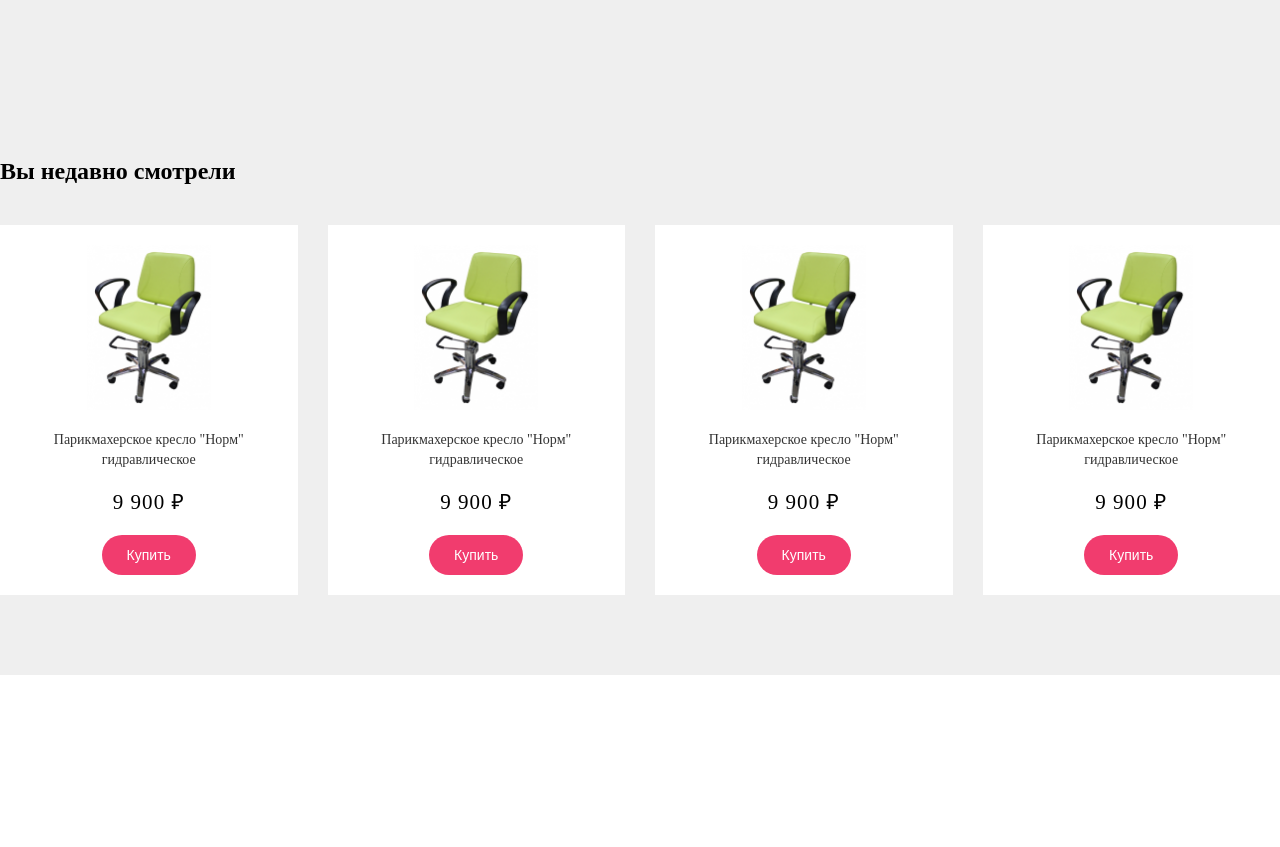
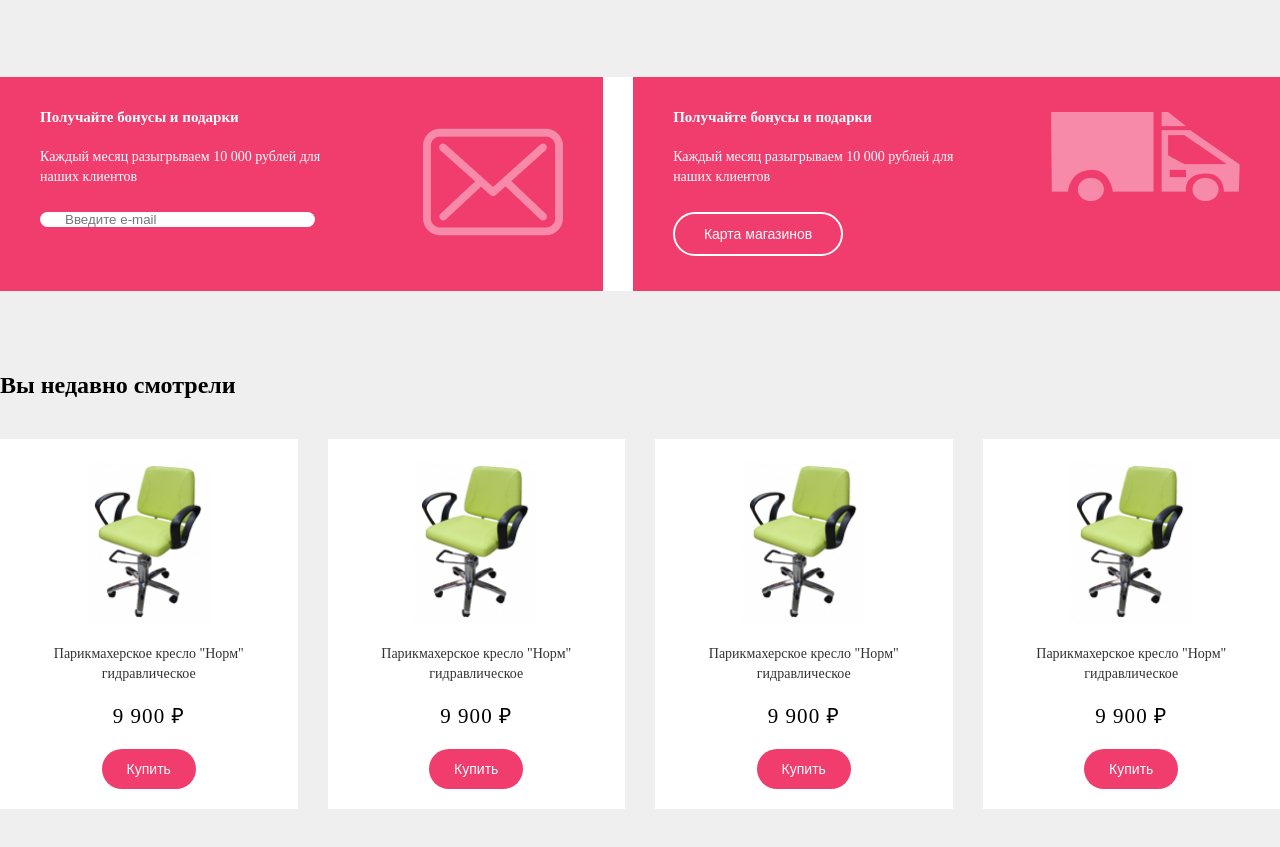
Before and after one commit to CloudClaw/html-scss-shop, a website: page index.html in a window 1280 px wide. Shown: the part 1379-2226 px from the top of the page. Before the commit the page ends 2054 px from the top, so only its background shows below. Drawn offline with Linux system fonts and the light colour scheme.

Commit message:
added styles and html for info-blocks

```diff
--- a/index.html
+++ b/index.html
@@ -108,6 +108,35 @@
     </section>
     <!--SPECIAL-PRODUCTS-->
 
+	 <!--INFO-BLOCKS-->
+	 <section class="info-blocks">
+		<div class="wrapper info-blocks__wrapper">
+			<div class="info-blocks__item info-block">
+				<div class="info-block__main-block">
+					<h2 class="info-block__title">Получайте бонусы и подарки</h2>
+					<span class="info-block__subtitle">Каждый месяц разыгрываем
+						10 000 рублей для наших клиентов</span>
+					<input type="text" class="info-block__input" placeholder="Введите e-mail">
+				</div>
+				<div class="info-blocks__image-block">
+					<img src="./src/assets/info-blocks/envelope.png" alt="envelope" class="info-block__image">
+				</div>
+			</div>
+			<div class="info-blocks__item info-block">
+				<div class="info-block__main-block">
+					<h2 class="info-block__title">Получайте бонусы и подарки</h2>
+					<span class="info-block__subtitle">Каждый месяц разыгрываем
+						10 000 рублей для наших клиентов</span>
+					<button class="info-block__button default-button">Карта магазинов</button>
+				</div>
+				<div class="info-blocks__image-block">
+					<img src="./src/assets/info-blocks/delivery.png" alt="envelope" class="info-block__image">
+				</div>
+			</div>
+		</div>
+	 </section>
+	  <!--INFO-BLOCKS-->
+
     <!--RECENTLY-WATCHED-PRODUCTS-->
     <section class="recently-watched-products">
       <div class="wrapper recently-watched-products__wrapper">
@@ -157,5 +186,6 @@
       </div>
     </section>
     <!--RECENTLY-WATCHED-PRODUCTS-->
+
   </body>
 </html>
--- /dev/null
+++ b/src/scss/common/_info-block.scss
@@ -0,0 +1,53 @@
+$input-text-color: #c4c4c4;
+$info-block-input-height: 35;
+
+.info-block {
+	display: flex;
+	justify-content: space-between;
+
+	color: $main-text-color;
+	background: $primary1;
+	padding: 35px 40px;
+
+	&__main-block {
+		display: flex;
+		flex-direction: column;
+
+		margin-right: 65px;
+	}
+	&__image-block {
+		display: flex;
+		justify-content: center;
+		align-items: center;
+	}
+	&__image &__title {
+		font-weight: bold;
+		font-size: 1.8rem;
+		line-height: 2.1rem;
+	}
+	&__subtitle {
+		font-size: 1.4rem;
+		line-height: 2rem;
+	}
+	&__title,
+	&__subtitle {
+		margin-bottom: 25px;
+	}
+	&__input {
+		border-radius: 30px;
+		background: $primary2;
+		color: $input-text-color;
+		height: $info-block-input-height;
+		padding: 0 25px;
+		max-width: 225px;
+
+		border: none;
+		outline: none;
+	}
+	&__button {
+		border-color: $primary2;
+		background: $primary1;
+		color: $main-text-color;
+		max-width: 170px;
+	}
+}
--- a/src/scss/index.scss
+++ b/src/scss/index.scss
@@ -10,3 +10,5 @@
 @import "./modules/_special-products";
 @import "./modules/_recently-watched-products";
 @import "./modules/_super-product";
+@import "./common/_info-block";
+@import "./modules/_info-blocks";
--- /dev/null
+++ b/src/scss/modules/_info-blocks.scss
@@ -0,0 +1,15 @@
+.info-blocks {
+	background: $primary2;
+
+	&__wrapper {
+		display: flex;
+		justify-content: center;
+
+	}
+
+	&__item {
+		&:not(:last-child){
+			margin-right: 30px;
+		}
+	}
+}
```
Also changed, not shown: src/assets/info-blocks/delivery.png (added), src/assets/info-blocks/envelope.png (added), src/css/index.css.
